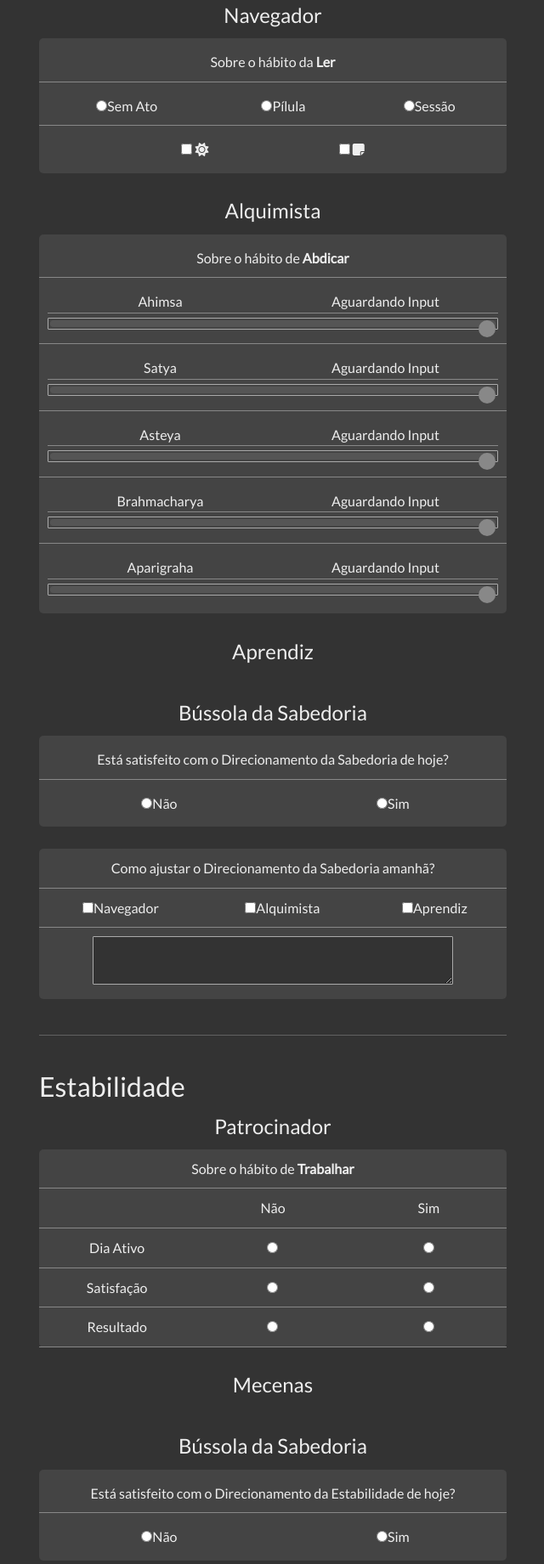
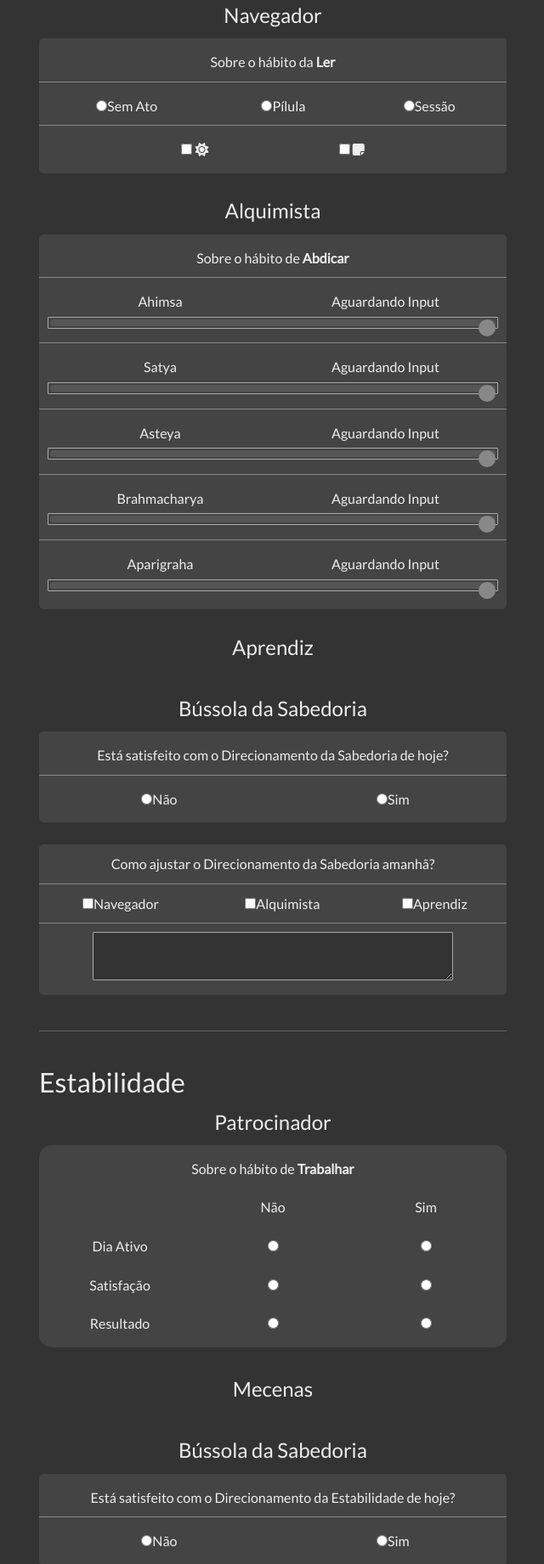
Before and after one commit to Matheus-Homem/EnduranceProject, a Flask app: template src/web/templates/form_night_new.html in a window 1280 px wide. Shown: the part 567-2408 px from the top of the page at 85% size, without its empty margins (319-959 px from the left). Run offline with Flask 3, Linux system fonts and the light colour scheme; the template is opened without the code that fills it, so the values that code supplies are empty; some libraries are stand-ins or nearby versions.

Commit message:
Refactor CSS styles in style.css to update container and item styles

```diff
--- a/src/web/static/style.css
+++ b/src/web/static/style.css
@@ -9,6 +9,8 @@
     --range-track-color: #555;
     --input-border-color: #aaa;
     --input-focus-border-color: #fff;
+    --container-background-color: #444;
+    --container-title-background-color: #555;
 }
 
 * {
@@ -227,23 +229,42 @@ input[type=range]::-ms-fill-upper {
     text-align: center;
 }
 
-.flex-container {
+.container, .container-title {
     display: flex;
     justify-content: space-evenly;
     align-items: center;
-    border-bottom: 1px solid var(--border-color);
 }
 
+.container-title, .fieldset-div {
+    margin: 5px 0;
+    padding: 5px;
+    border-radius: 15px;
+}
 
+.container-title {
+    background-color: var(--container-title-background-color);
+}
 
 .fieldset-div {
-    background-color: var(--table-background-color);
-    border-radius: 5px;
+    background-color: var(--container-background-color);
 }
 
-.item {
+.item, .item-input, .item-option, .item-label {
     width: 100%;
     height: 100%;
     text-align: center;
     padding: 10px;
+    border-radius: 15px;
 }
+
+.item-option {
+    border-bottom: 2px solid var(--border-color);
+}
+
+.item-label {
+    border-right: 2px solid var(--border-color);
+}
+
+.item-input:hover {
+    background-color: #555;
+}
```
